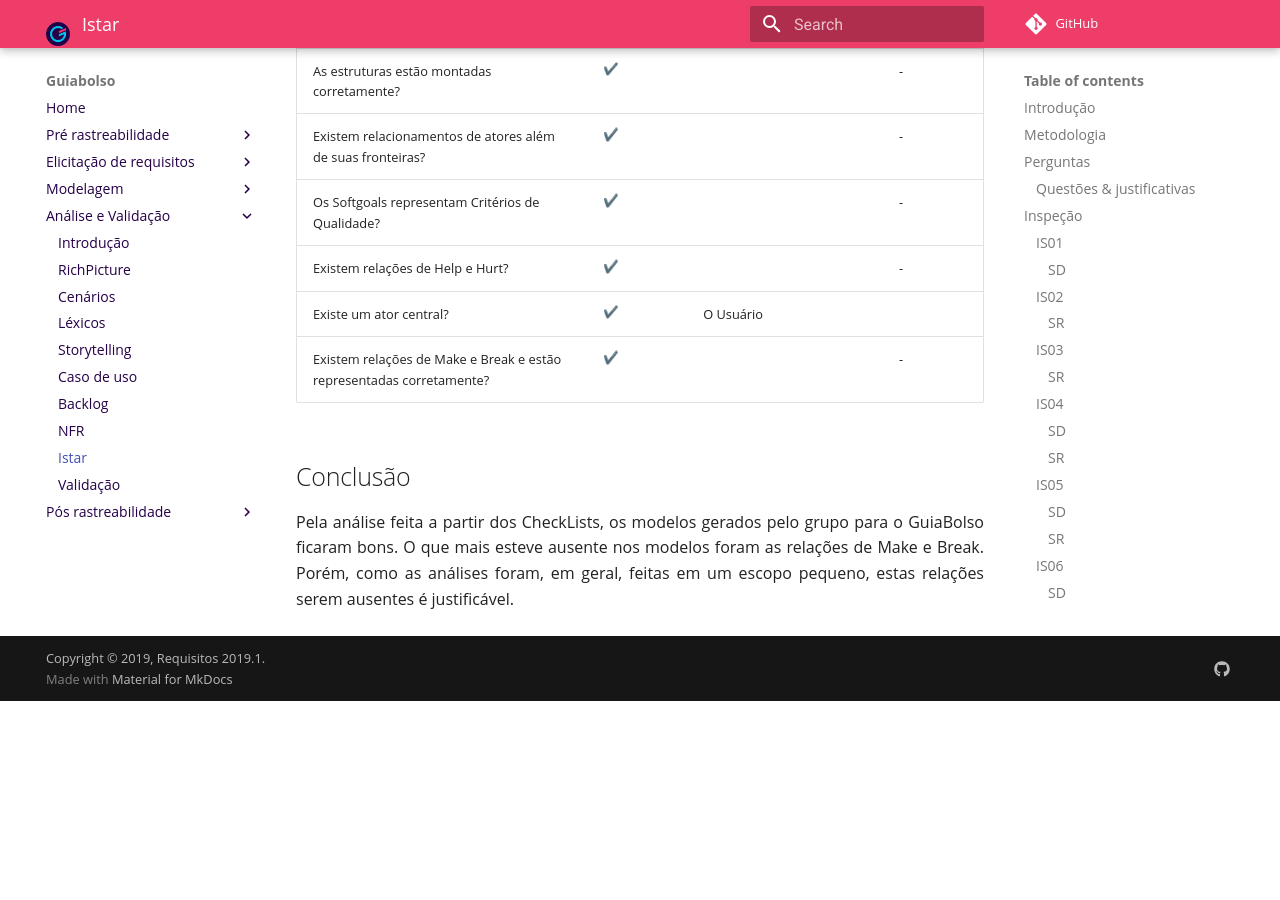
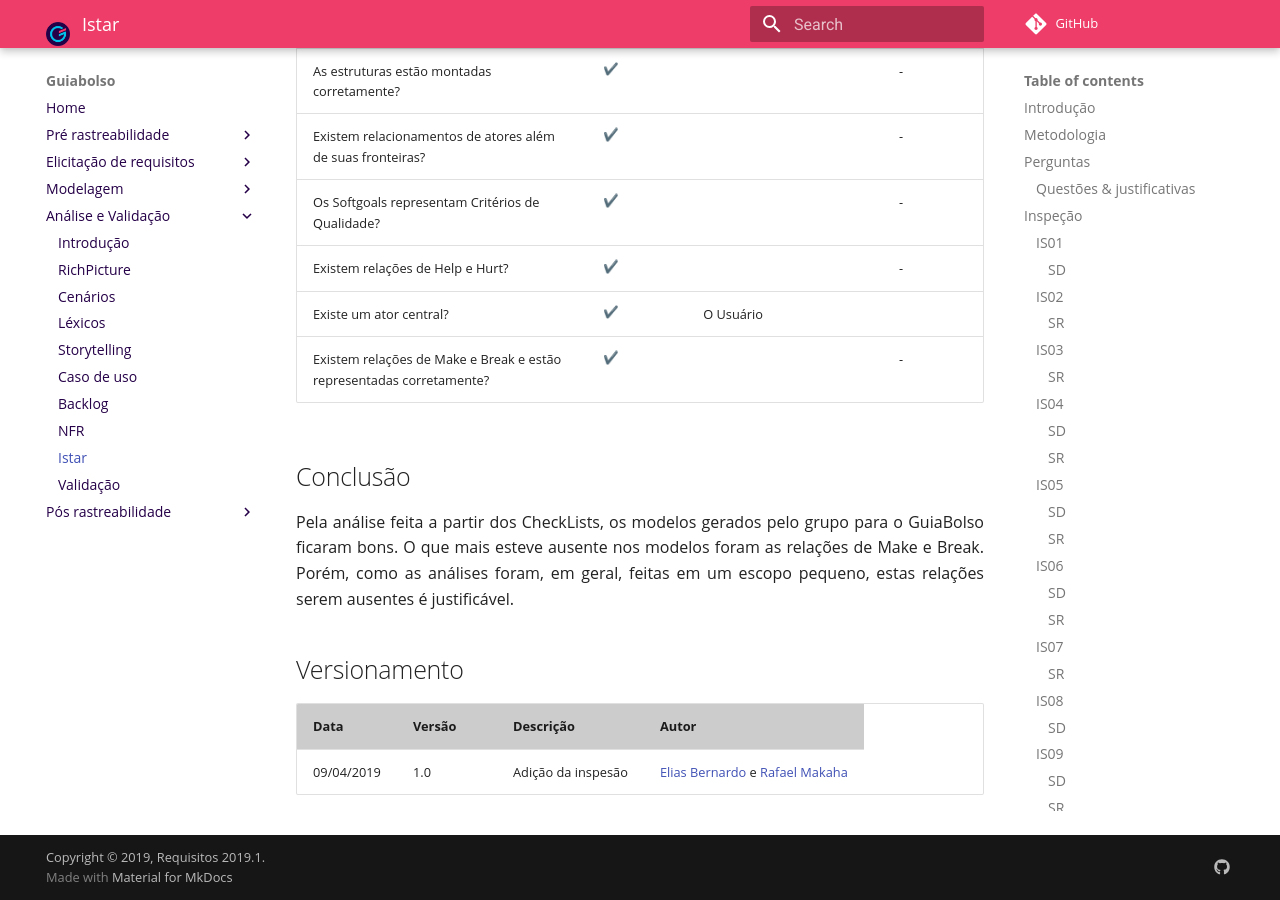
Before and after one commit to fga-disciplinas/2019.1-Guia-Bolso, an MkDocs documentation site: the page built from docs/analise/analise_istar.md, in a window 1280 px wide and 900 px high, scrolled down 10871 px. Built offline with MkDocs 1.6.1 and Material for MkDocs 9.7.7, drawn with Linux system fonts in a browser that asks for light colours; emoji names are drawn with the system emoji font; comment, search, counter and statistics services are not loaded; old or Windows-style settings are respelled for this version of MkDocs; before the commit the page ends 11572 px from its top, so only the background shows below that.

Commit message:
Adicionando versionamento em arquivos de analise

```diff
--- a/docs/analise/analise_istar.md
+++ b/docs/analise/analise_istar.md
@@ -255,3 +255,9 @@ Instituições Reguladoras | - |
 ## Conclusão
 
 Pela análise feita a partir dos CheckLists, os modelos gerados pelo grupo para o GuiaBolso ficaram bons. O que mais esteve ausente nos modelos foram as relações de Make e Break. Porém, como as análises foram, em geral, feitas em um escopo pequeno, estas relações serem ausentes é justificável.
+
+## Versionamento
+
+| Data | Versão | Descrição | Autor |
+|--|--|--|--|
+| 09/04/2019 | 1.0 | Adição da inspesão | [Elias Bernardo](https://github.com/leossb36) e [Rafael Makaha](https://github.com/rafaelmakaha)|
```
Also changed, not shown: docs/analise/analise_backlog.md (+6 -0 lines), docs/analise/analise_cenarios.md (+1 -0 lines), docs/analise/analise_introducao.md (+6 -0 lines), docs/analise/analise_lexicos.md (+6 -0 lines), docs/elicitacao-de-requisitos/introspeccao.md (+1 -0 lines).
